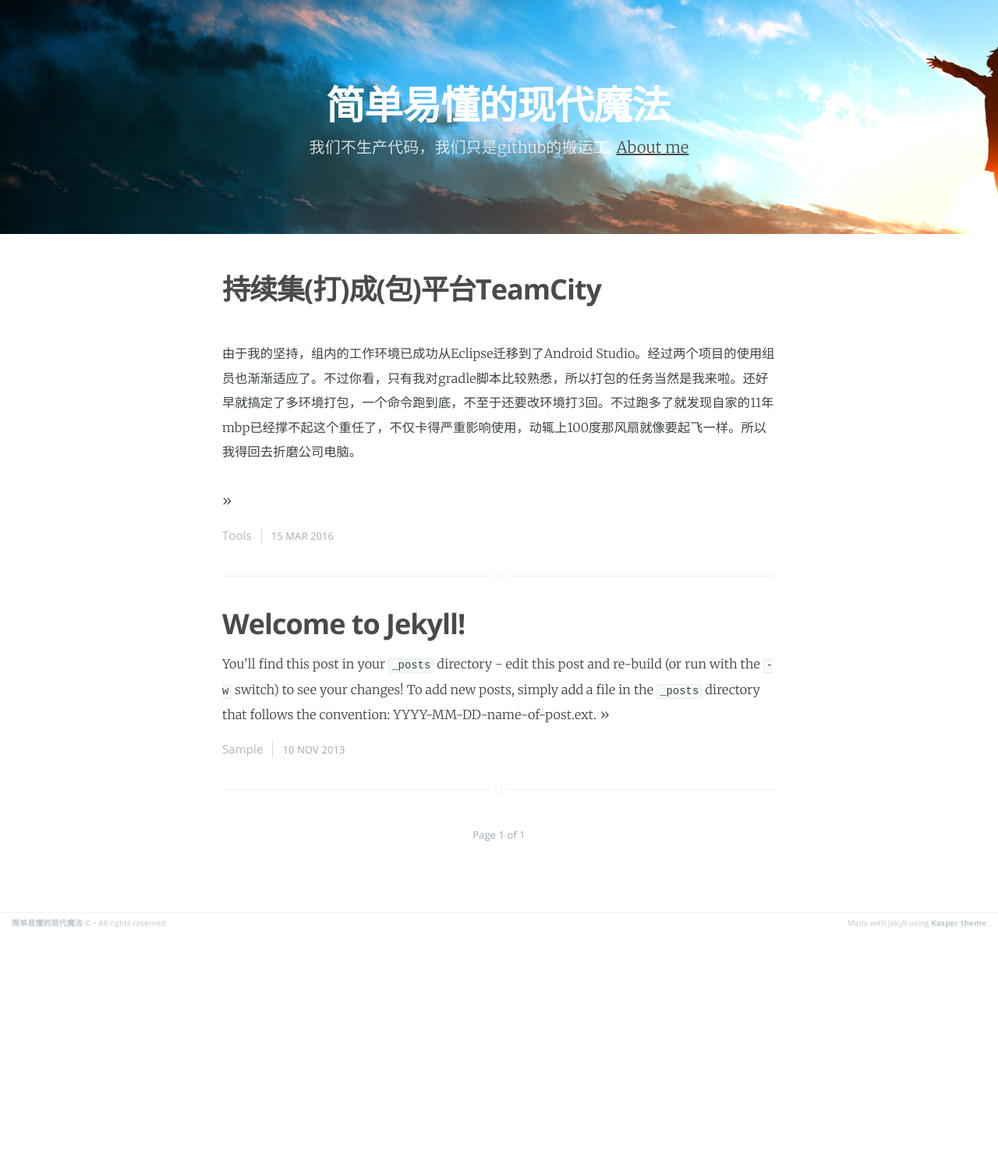
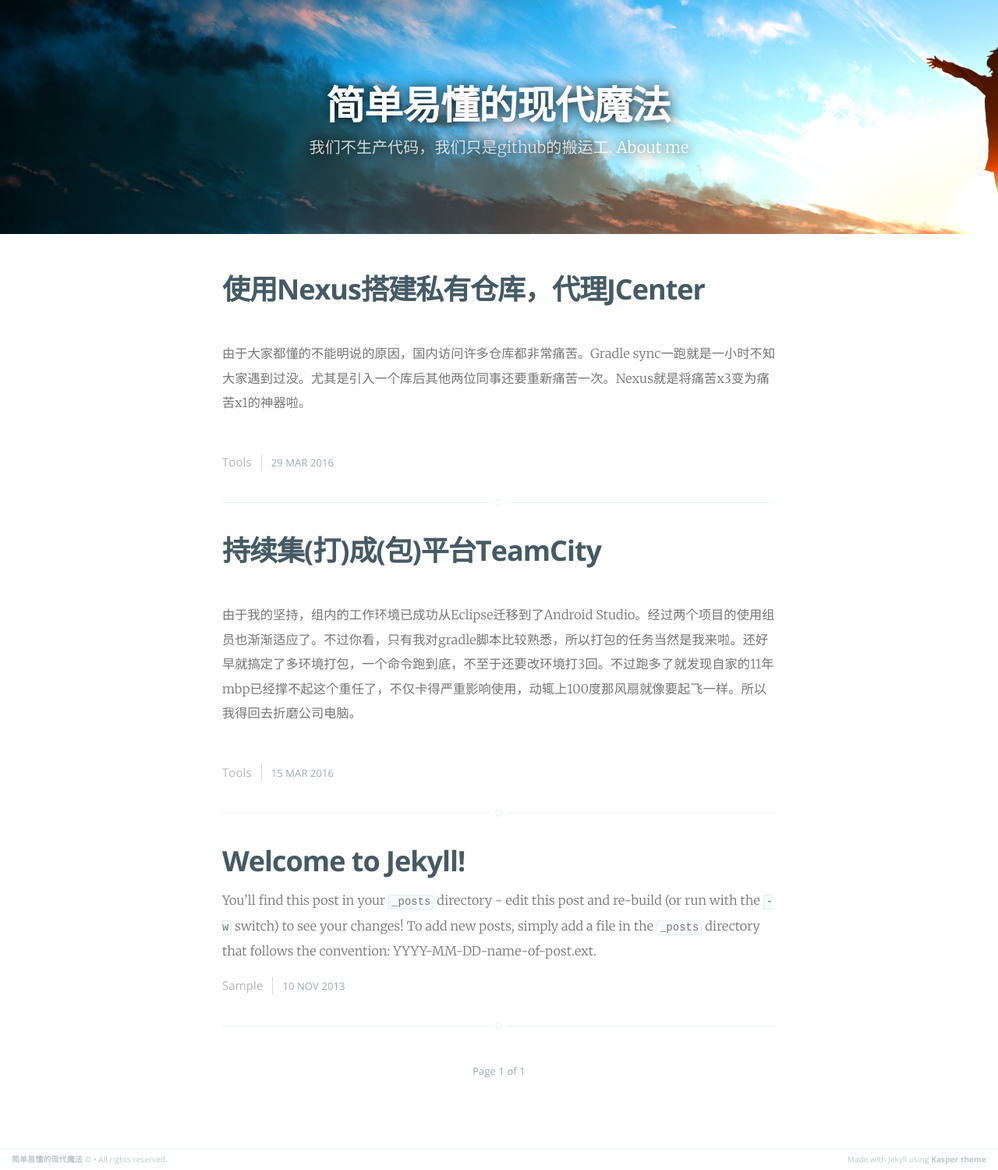
Before and after one commit to lhc-clover/lhc-clover.github.io, a Jekyll site: the page built from index.html, in a window 1280 px wide. Shown: the whole page at 78% size. Built offline with Jekyll 4.4.1, drawn with Linux system fonts in a browser that asks for light colours; the list of posts is cut into pages by our own code; before the commit the page ends 1197 px from its top, so only the background shows below that.

Commit message:
Blog:nexus-repository-oss-setup

```diff
--- a/_layouts/post.html
+++ b/_layouts/post.html
@@ -92,8 +92,8 @@ post_class: post-template
 
         </footer>
 
+        <!-- Disqus -->
         <div id="disqus_thread"></div>
-
 
         <script>
         /**
--- /dev/null
+++ b/_posts/2016-08-08-nexus-repository-oss-setup.markdown
@@ -0,0 +1,52 @@
+---
+layout: post
+title:  "使用Nexus搭建私有仓库，代理JCenter"
+date:   2016-03-29 11:15:00
+category: Tools
+---
+<br/>
+由于大家都懂的不能明说的原因，国内访问许多仓库都非常痛苦。Gradle sync一跑就是一小时不知大家遇到过没。尤其是引入一个库后其他两位同事还要重新痛苦一次。Nexus就是将痛苦x3变为痛苦x1的神器啦。
+<br/>
+<br/>
+
+##### 配置
+
+Nexus需要Java，过程略
+[下载](http://www.sonatype.com/download-oss-sonatype)并解压Nexus Repository OSS
+
+修改`conf/nexus.properties`配置文件更改默认端口防止冲突
+修改`bin/nexus`打开`RUN_AS_USER=root`不然无法启动
+
+	打开后启动时会提示`NOT RECOMMENDED TO RUN AS ROOT`，但不打开我这里确实是起不起来的
+
+启动`.bin/nexus start`
+查看状态`.bin/nexus status`
+
+##### 仓库管理
+
+Android库大多使用JCenter，所以第一步应在私有仓库上设置一个JCenter镜像
+
+![Add proxy repository](/assets/images/nexus-repository-oss-setup/1.png)
+<center>新增一个proxy类型的仓库</center>
+<br/>
+![Setup repository](/assets/images/nexus-repository-oss-setup/2.png)
+<center>配置仓库设置，使其指向jcenter的中央仓库地址，注意打开Download Remote Indexes</center>
+<br/>
+![Add to public](/assets/images/nexus-repository-oss-setup/3.png)
+<center>将新建的jcenter代理仓库加入public中</center>
+<br/>
+大名鼎鼎的jitpack也放进去，同样处理
+
+![Jitpack settings](/assets/images/nexus-repository-oss-setup/4.png)
+<center>Jitpack设置</center>
+<br/>
+将需要的仓库都设置完成后，下一步是修改工程的gradle配置，替换原来的jcenter使其指向私有仓库地址
+
+![Jitpack settings](/assets/images/nexus-repository-oss-setup/5.png)
+<center>build.gradle配置</center>
+<br/>
+这样Nexus会自动帮咱们代理工程中请求过的包，第二次以后就可以不必再经历恼人的sync了。
+
+##### 其他
+
+当然，私有仓库的玩法还有很多。例如使用`3rd party`仓库发布公司内部使用的包，甚至正在开发需要频繁修改的包也可以用`Snapshots`仓库解决。不过这些都是另外的故事了...
--- a/assets/css/screen.css
+++ b/assets/css/screen.css
@@ -180,7 +180,7 @@ body {
     letter-spacing: 0.01rem;
     font-size: 1.8rem;
     line-height: 1.75em;
-    color: #3A4145;
+    color: #757575;
     -webkit-font-feature-settings: 'kern' 1;
     -moz-font-feature-settings: 'kern' 1;
     -o-font-feature-settings: 'kern' 1;
@@ -199,7 +199,7 @@ h4, h5, h6 {
     -webkit-font-feature-settings: 'dlig' 1, 'liga' 1, 'lnum' 1, 'kern' 1;
     -moz-font-feature-settings: 'dlig' 1, 'liga' 1, 'lnum' 1, 'kern' 1;
     -o-font-feature-settings: 'dlig' 1, 'liga' 1, 'lnum' 1, 'kern' 1;
-    color: #2E2E2E;
+    color: #212121;
     line-height: 1.15em;
     margin: 0 0 0.4em 0;
     font-family: "Open Sans", sans-serif;
@@ -233,12 +233,12 @@ h6 {
 }
 
 a {
-    color: #4A4A4A;
+    color: #455A64;
     transition: color ease 0.3s;
 }
 
 a:hover {
-    color: #111;
+    color: #607D8B;
 }
 
 p, ul, ol, dl {
@@ -482,7 +482,18 @@ margin on the iframe, cause it breaks stuff. */
 }
 
 .main-header .inner {
+    color: #FFF;
+    text-shadow: 1px 1px 16px #000;
     width: 80%;
+}
+
+.main-header a {
+    color: #FFF;
+    text-decoration: none;
+}
+
+.main-header a:hover {
+    color: #EEE;
 }
 
 .main-nav {
@@ -492,8 +503,13 @@ margin on the iframe, cause it breaks stuff. */
 }
 
 .main-nav a {
+    color: #455A64;
     text-decoration: none;
     font-family: 'Open Sans', sans-serif;
+}
+
+.main-nav a:hover {
+    color: #607D8B;
 }
 
 /* Create a bouncing scroll-down arrow on homepage with cover image */
--- a/index.html
+++ b/index.html
@@ -41,7 +41,7 @@ about: 'about.html'
             <h2 class="post-title"><a href="{{ post.url }}">{{ post.title }}</a></h2>
         </header>
         <section class="post-excerpt">
-            {{ post.excerpt }} <a class="read-more" href="{{ post.url }}">&raquo;</a>
+            {{ post.excerpt }} <!--<a class="read-more" href="{{ post.url }}">&raquo;</a>-->
         </section>
         <footer class="post-meta">
             <!-- {% if site.author %}
```
Also changed, not shown: assets/images/nexus-repository-oss-setup/1.png (added), assets/images/nexus-repository-oss-setup/2.png (added), assets/images/nexus-repository-oss-setup/3.png (added), assets/images/nexus-repository-oss-setup/4.png (added), assets/images/nexus-repository-oss-setup/5.png (added).
